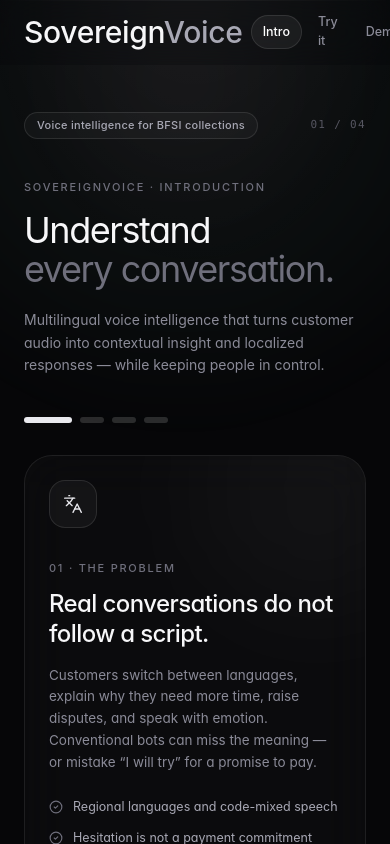
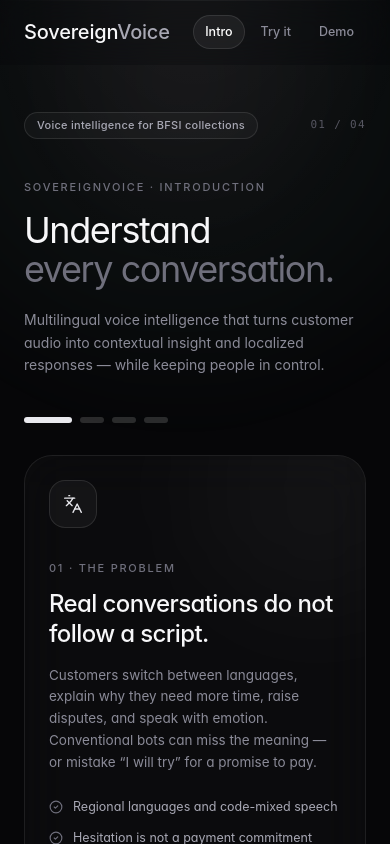
Before and after one commit to vantaramsriram-lab/SovereignVoice, a React (Vite) app in the folder frontend/: page / in a window 390 px wide. Shown: the top 844 px of the page. Built offline with nearby package versions, Linux system fonts and the light colour scheme; no server answers.

Commit message:
logo size changed

```diff
--- a/frontend/src/components/Navbar.tsx
+++ b/frontend/src/components/Navbar.tsx
@@ -37,7 +37,7 @@ export function Navbar() {
             className="group flex items-center gap-2.5 rounded-full py-1 pr-2 transition-opacity hover:opacity-90"
             aria-label="SovereignVoice introduction"
           >
-            <span className="text-3xl font-medium tracking-[-0.01em] text-mist-50">
+            <span className="text-xl sm:text-3xl font-medium tracking-[-0.01em] text-mist-50">
               Sovereign<span className="text-mist-300">Voice</span>
             </span>
           </NavLink>
```
